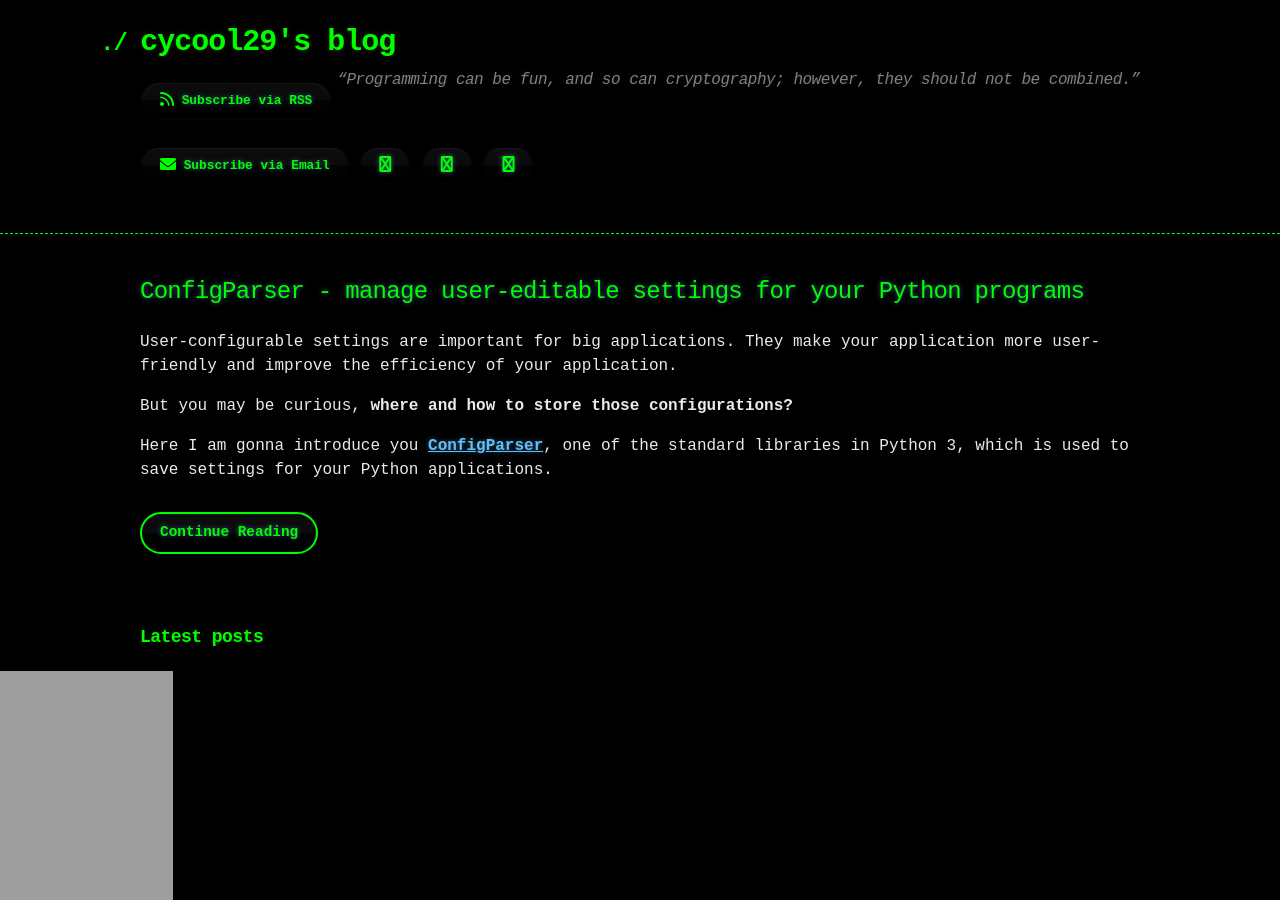
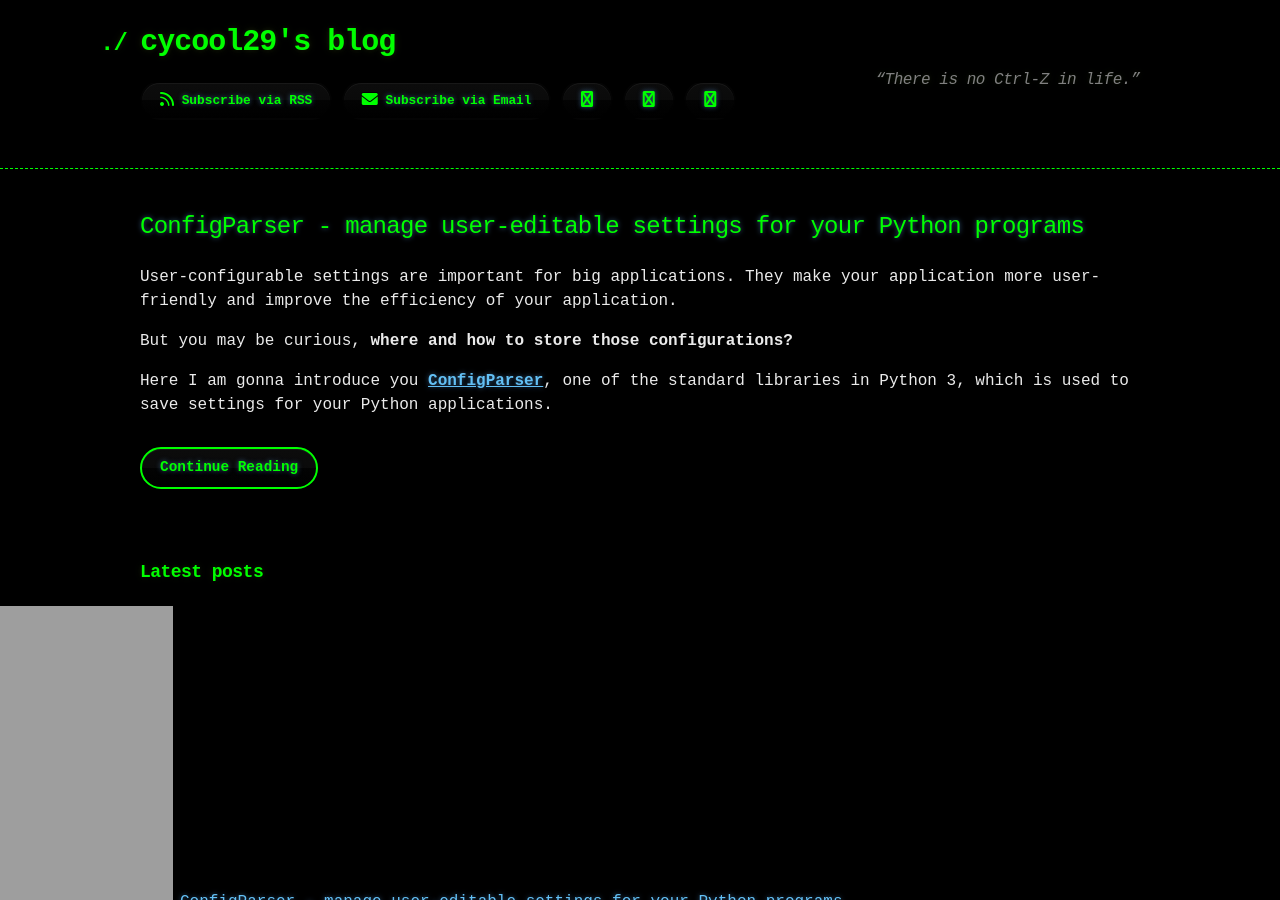
Before and after one commit to cycool29/cycool29.github.io, a Jekyll site: the page built from index.md, in a window 1280 px wide and 900 px high. Built offline with Jekyll 4.4.1, drawn with Linux system fonts in a browser that asks for light colours; a style sheet for code colours, icons or effects is not loaded.

Commit message:
Update quotes

```diff
--- a/_config.yml
+++ b/_config.yml
@@ -1,5 +1,5 @@
 title: cycool29's blog
-description: "“Programming can be fun, and so can cryptography; however, they should not be combined.” "
+description: "“There is no Ctrl-Z in life.” "
 bio: A high school student. Intermediate in Python, Git, Bash. Learning JavaScript. He/Him. "
 author: cycool29
 url: https://cycool29.github.io
```
